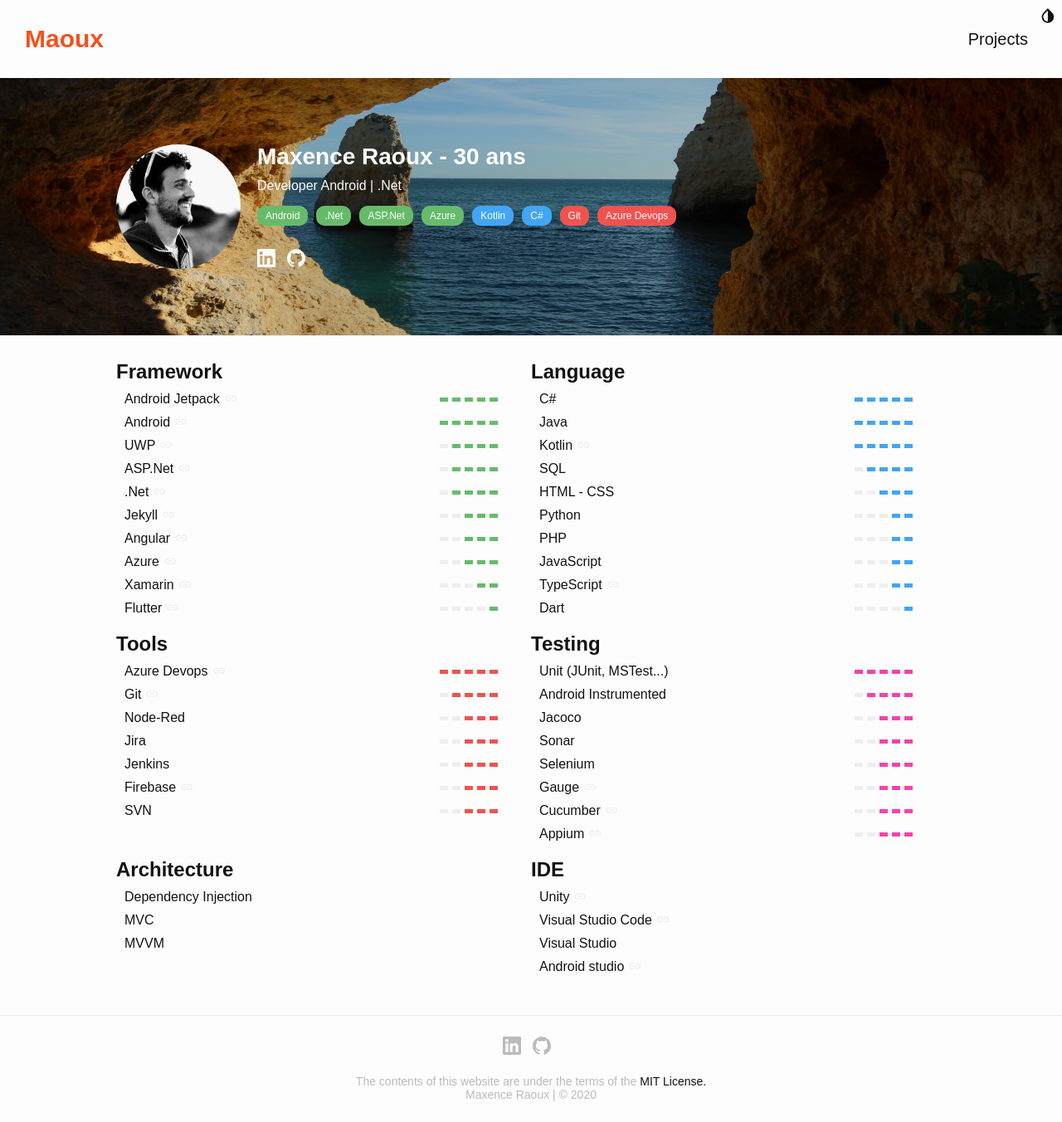
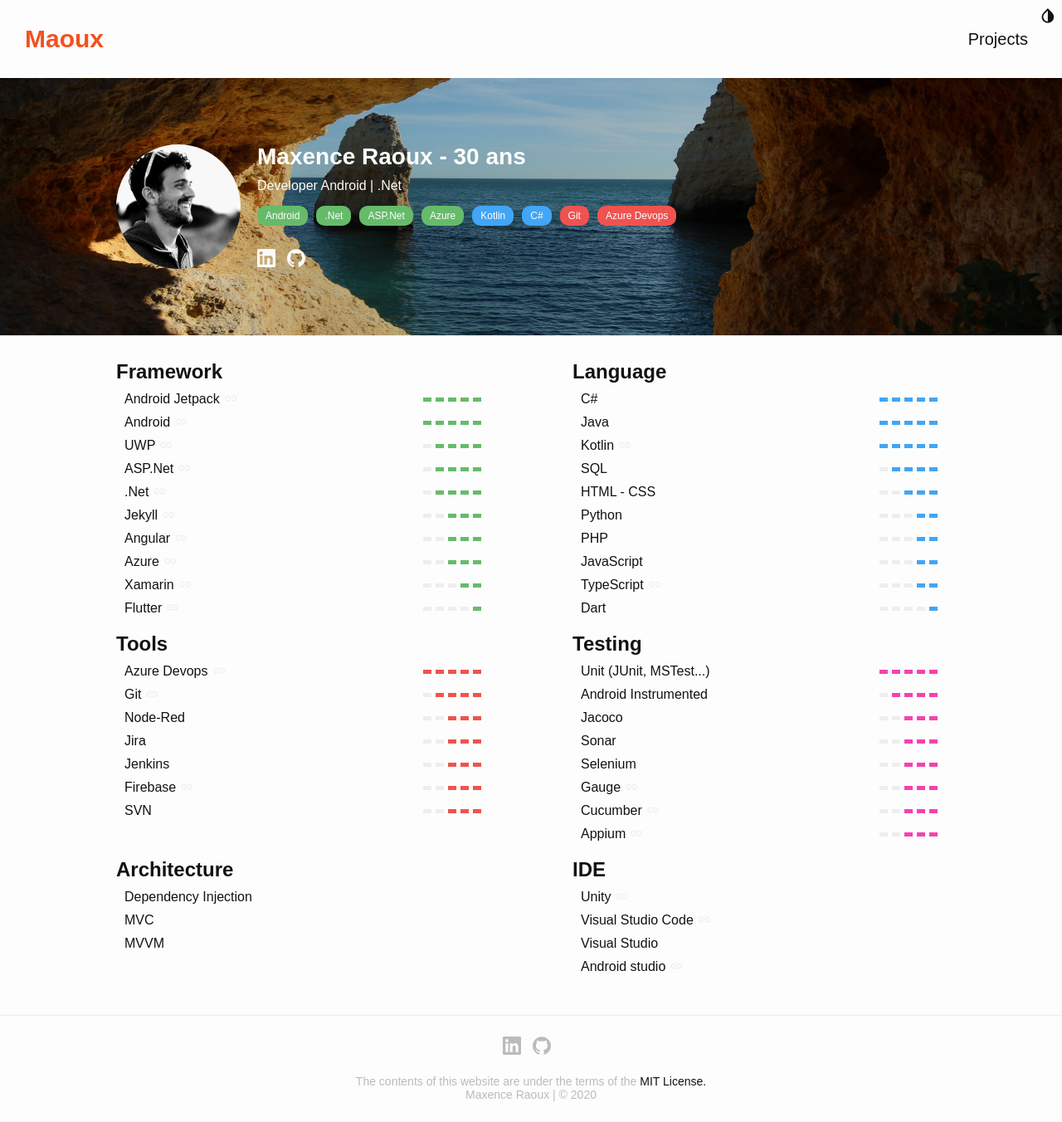
Before and after one commit to Maouxi/maouxi.github.io, a Jekyll site: the page built from index.html, in a window 1280 px wide. Shown: the whole page at 83% size. Built offline with Jekyll 4.4.1, drawn with Linux system fonts in a browser that asks for light colours.

Commit message:
Fix skill display horizontal overflow on small screen

```diff
--- a/_sass/home.scss
+++ b/_sass/home.scss
@@ -88,13 +88,11 @@
 @media (min-width: 800px) {
     .skill-container {
         display: flex;
-        width: 100%;
         flex-flow: row wrap;
-
+        justify-content: space-between;
         .skill-item {
-            width: 50%;
+            width: 45%;
             h3 {
-                margin-right: 30px;
                 padding: 5px 10px;
             }
         }
@@ -108,7 +106,6 @@
 
     .skill-item {
         h3 {
-            margin-right: 0px;
             padding: 5px 10px;
         }
     }
```
